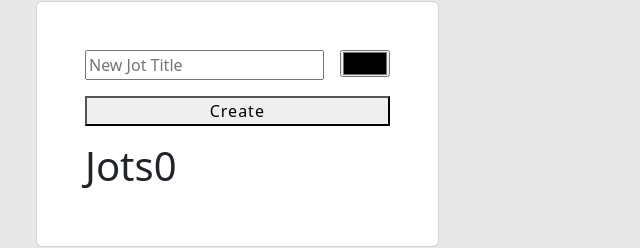
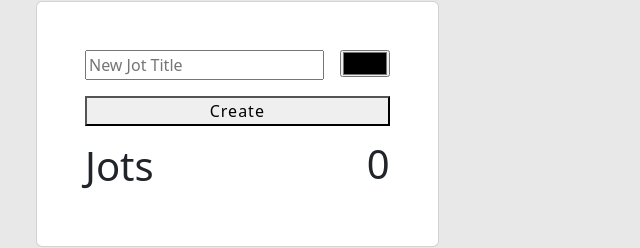
Before and after one commit to MeganHancock/jot, a website with bundled scripts: page index.html in a window 1280 px wide. Shown: the part 122-370 px from the top of the page, 0-640 px from the left. Built offline with nearby package versions, Linux system fonts and the light colour scheme; a script that the page names is missing.

Commit message:
all requirements except UI

```diff
--- a/app/AppState.js
+++ b/app/AppState.js
@@ -9,16 +9,16 @@ class ObservableAppState extends EventEmitter {
   examples = []
 
   jots = [
-    new Jot({
-      title: 'My New Jot',
-      color: '#9c2162',
-      jotBody: 'This is my very first Jot!'
-    }),
-    new Jot({
-      title: 'My Second Jot',
-      color: '#219c2f',
-      jotBody: 'This is my very second Jot!'
-    }),
+    // new Jot({
+    //   title: 'My New Jot',
+    //   color: '#9c2162',
+    //   jotBody: 'This is my very first Jot!'
+    // }),
+    // new Jot({
+    //   title: 'My Second Jot',
+    //   color: '#219c2f',
+    //   jotBody: 'This is my very second Jot!'
+    // }),
 
 
 
@@ -26,7 +26,7 @@ class ObservableAppState extends EventEmitter {
   /**
      * @type {Jot | null}   */
   activeJot = null
-
+  // jotCount = this.jots.length
 }
 
 export const AppState = createObservableProxy(new ObservableAppState())
--- a/app/controllers/JotsController.js
+++ b/app/controllers/JotsController.js
@@ -11,7 +11,8 @@ function _drawListOfCreatedJots() {
     jots.forEach(jot => htmlString += jot.ListOfJotsHTMLTemplate)
     console.log('drawing jot')
     setHTML('listOfCreatedJots', htmlString)
-
+    // setText('jotCount', AppState.jotCount = AppState.jots.length)
+    // _drawJotCount()
 }
 
 function _drawActiveJot() {
@@ -23,8 +24,9 @@ function _drawActiveJot() {
 
 function _drawJotCount() {
     setText('jotCount', AppState.jots.length)
+}
 
-}
+
 
 
 export class JotsController {
@@ -34,6 +36,8 @@ export class JotsController {
         _drawListOfCreatedJots()
         AppState.on('jots', _drawListOfCreatedJots)
         AppState.on('activeJot', _drawActiveJot)
+        // AppState.on('jotCount', _drawJotCount)
+        // _drawJotCount()
         _drawJotCount()
 
     }
@@ -47,10 +51,9 @@ export class JotsController {
             const jotFormData = getFormData(form)
             console.log('form data', jotFormData)
             jotsService.createNewJot(jotFormData)
+            setText('jotCount', AppState.jots.length)
             // @ts-ignore
             form.reset()
-            _drawJotCount()
-
 
         } catch (error) {
             console.error(error);
@@ -84,6 +87,7 @@ export class JotsController {
         }
         document.getElementById('activeJotArea').style.display = "none";
         jotsService.removeJot(jotId)
+        setText('jotCount', AppState.jots.length)
 
 
     }
--- a/app/models/Jot.js
+++ b/app/models/Jot.js
@@ -6,8 +6,8 @@ export class Jot {
     constructor(data) {
         this.id = generateId()
         this.title = data.title
-        this.dateCreated =
-            this.lastUpdated = data.lastUpdated ? new Date(data.lastUpdated) : new Date()
+        this.dateCreated = data.dateCreated ? new Date(data.dateCreated) : new Date()
+        this.lastUpdated = data.lastUpdated ? new Date(data.lastUpdated) : new Date()
         this.jotBody = data.jotBody || ''
         this.color = data.color
 
--- a/index.html
+++ b/index.html
@@ -60,7 +60,10 @@
                 </div>
               </form>
             </div>
-            <h1 class="mt-3">Jots<span id="jotCount"></span></h1>
+            <div class="d-flex justify-content-between">
+              <h1 class="mt-3">Jots</h1>
+              <span class="mt-2 fs-1" id="jotCount"></span>
+            </div>
             <div id="listOfCreatedJots" class="d-flex flex-column-reverse">
               <!-- <h1 class="mt-3">Jots</h1>
               <div class="d-flex">
```
Also changed, not shown: app/services/JotsService.js (+9 -1 lines).
